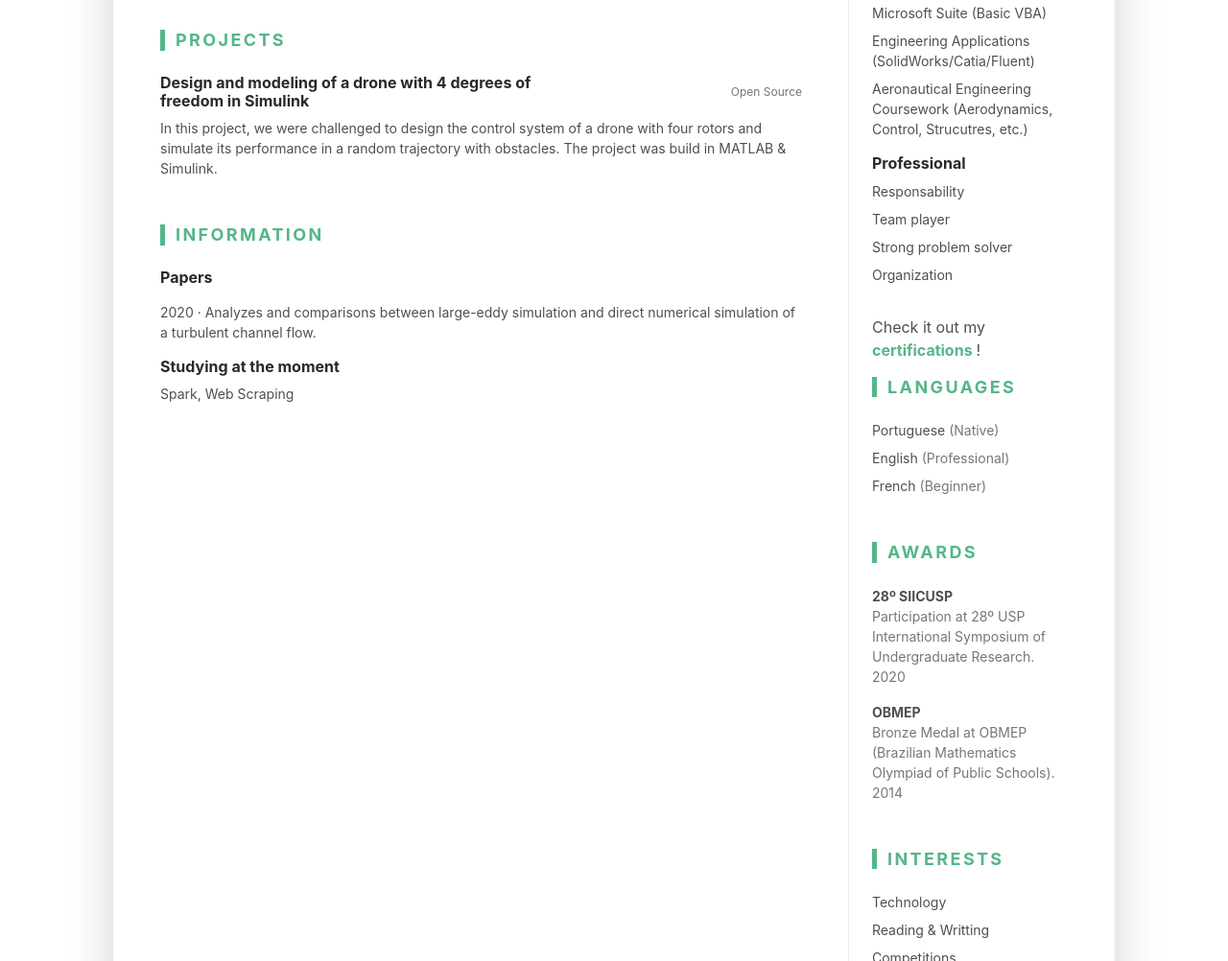
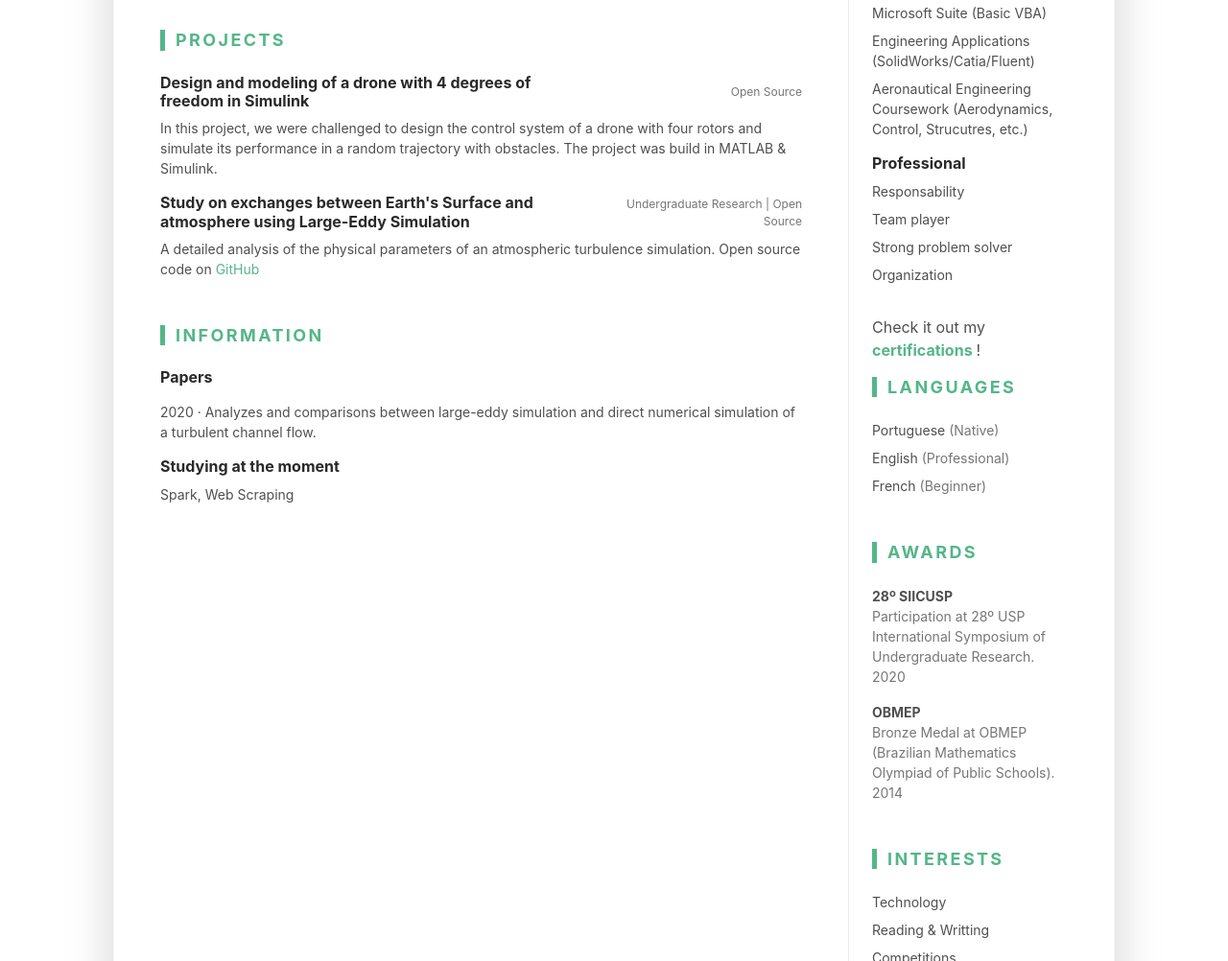
Before and after one commit to AlessandroMDO/curriculum, a plain HTML site: page index.html in a window 1280 px wide. Shown: the part 1050-2052 px from the top of the page at 96% size. Drawn offline with Linux system fonts and the light colour scheme.

Commit message:
Update index.html

```diff
--- a/index.html
+++ b/index.html
@@ -188,6 +188,16 @@
                                     </div>
                                     <div class="item-content">
                                         <p>In this project, we were challenged to design the control system of a drone with four rotors and simulate its performance in a random trajectory with obstacles. The project was build in MATLAB &amp; Simulink.</p>
+                                    </div>
+                                </div>
+
+				    <div class="item mb-3">
+                                    <div class="item-heading row align-items-center mb-2">
+                                        <h4 class="item-title col-12 col-md-6 col-lg-8 mb-2 mb-md-0">Study on exchanges between Earth's Surface and atmosphere using Large-Eddy Simulation </h4>
+                                        <div class="item-meta col-12 col-md-6 col-lg-4 text-muted text-left text-md-right">Undergraduate Research | Open Source</div>
+                                    </div>
+                                    <div class="item-content">
+                                        <p>A detailed analysis of the physical parameters of an atmospheric turbulence simulation. Open source code on <a href="https://github.com/AlessandroMDO/iniciacao_cientifica_2020">GitHub</a></p>
                                     </div>
                                 </div>
 
```
